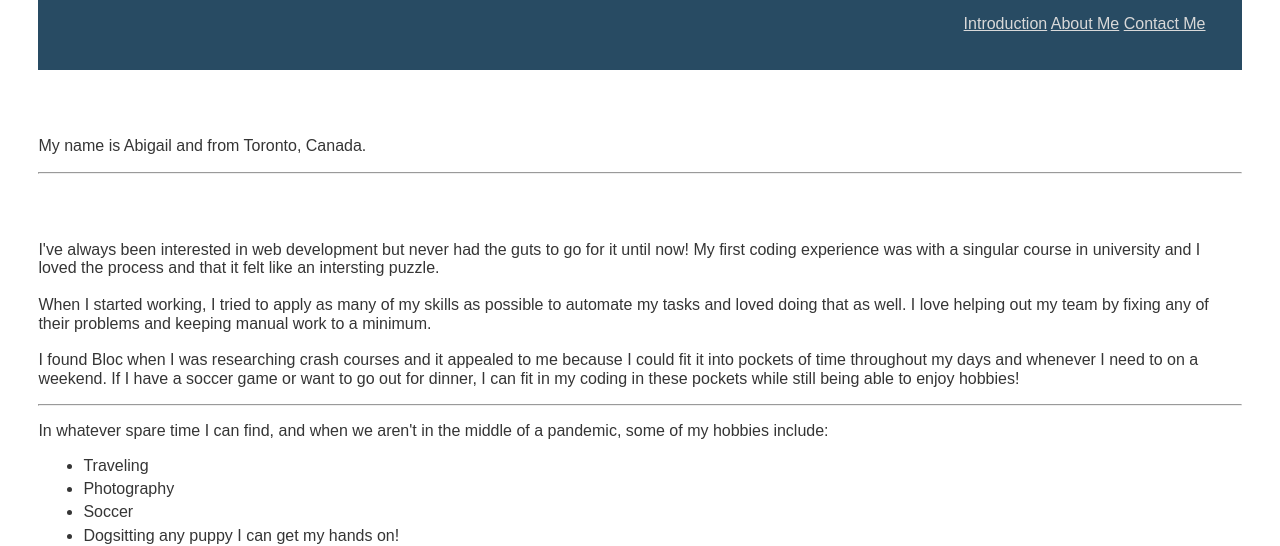
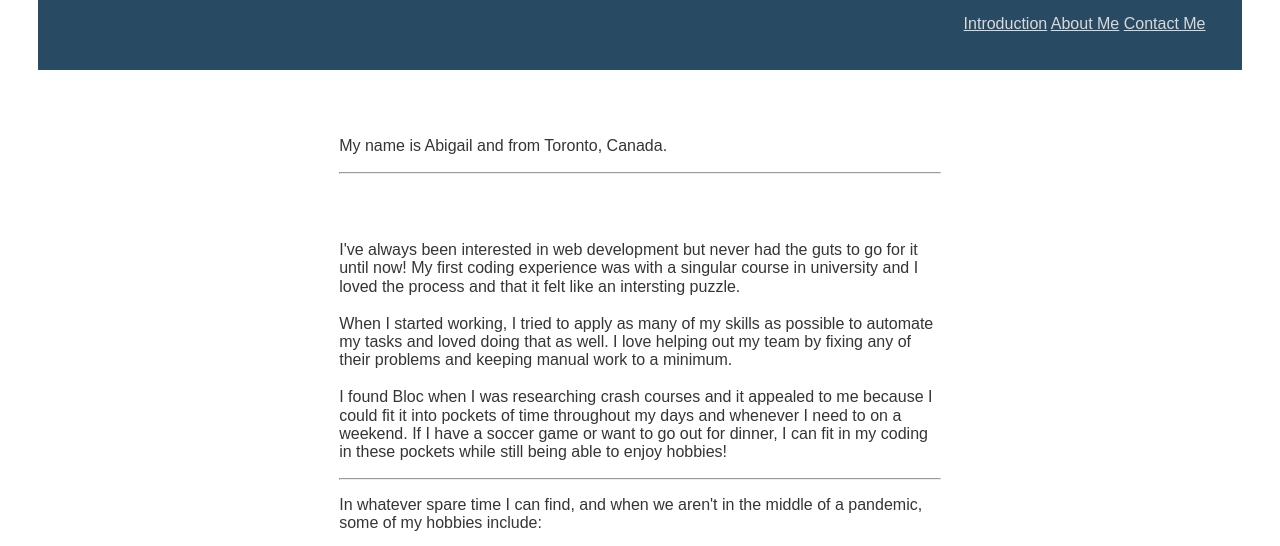
Before and after one commit to abimacarmes/portfolio, a plain HTML site: page index.html in a window 1280 px wide. Shown: the part 179-725 px from the top of the page. Drawn offline with nearby package versions, Linux system fonts and the light colour scheme.

Commit message:
Add files via upload

```diff
--- a/style.css
+++ b/style.css
@@ -31,6 +31,10 @@ h3{
 }
 
 /*Body styling*/
+main{
+  width: 50%;
+  margin: auto;
+}
 h2{
   color: #3c6e71;
 }
```
